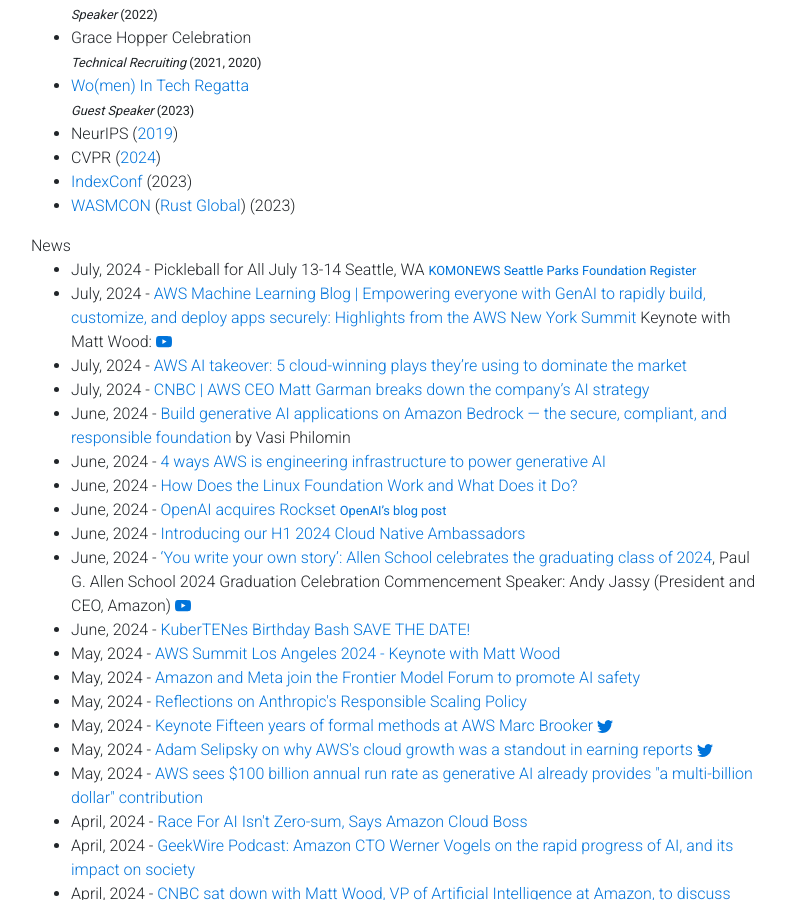
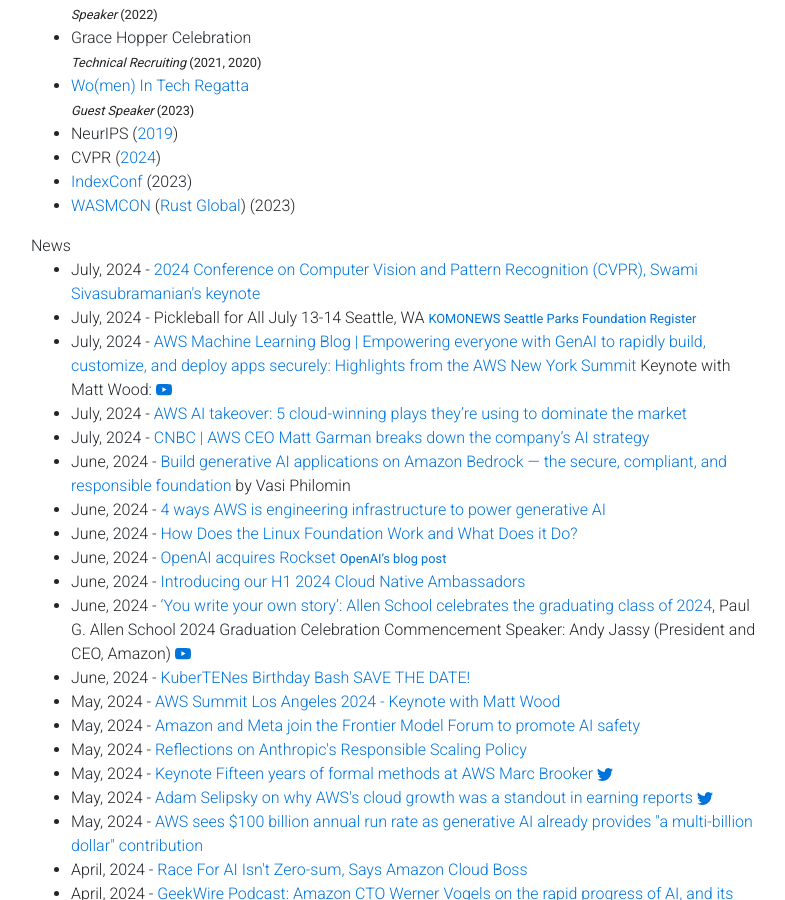
Before and after one commit to gfw001/gfw001.github.io, a Jekyll site: the page portfolio.html, which Jekyll copies as it is, in a window 1280 px wide and 900 px high, scrolled down 1568 px. Shown: the whole window, without its empty margins (54-839 px from the left). Built offline with Jekyll 4.4.1, drawn with Linux system fonts in a browser that asks for light colours; nearby versions of some CDN libraries; a style sheet for code colours, icons or effects is not loaded.

Commit message:
Update portfolio.html

```diff
--- a/portfolio.html
+++ b/portfolio.html
@@ -309,6 +309,9 @@
 
       News
 	<ul>
+	<li>
+	       July, 2024 - <a href="https://www.amazon.science/blog/aws-vp-of-ai-and-data-on-computer-vision-research-at-amazon">2024 Conference on Computer Vision and Pattern Recognition (CVPR), Swami Sivasubramanian's keynote</a>
+	</li>
 	<li>
 	       July, 2024 - Pickleball for All July 13-14 Seattle, WA <small><a href="https://komonews.com/news/local/pickleball-for-all-downtown-seattle-road-closures-traffic-driving-sports-pickle-ball-paddle-registration-free-amazon-spheres-south-lake-union-metro-association-parks-where-when-sixth-avenue-blanchard-virginia-courts">KOMONEWS</a> <a href="https://www.seattleparksfoundation.org/event/pickleball-for-all-3/">Seattle Parks Foundation</a> <a href="https://www.classy.org/event/pickleball-for-all-2024/e592830">Register</a> </small>
 	</li>
```
